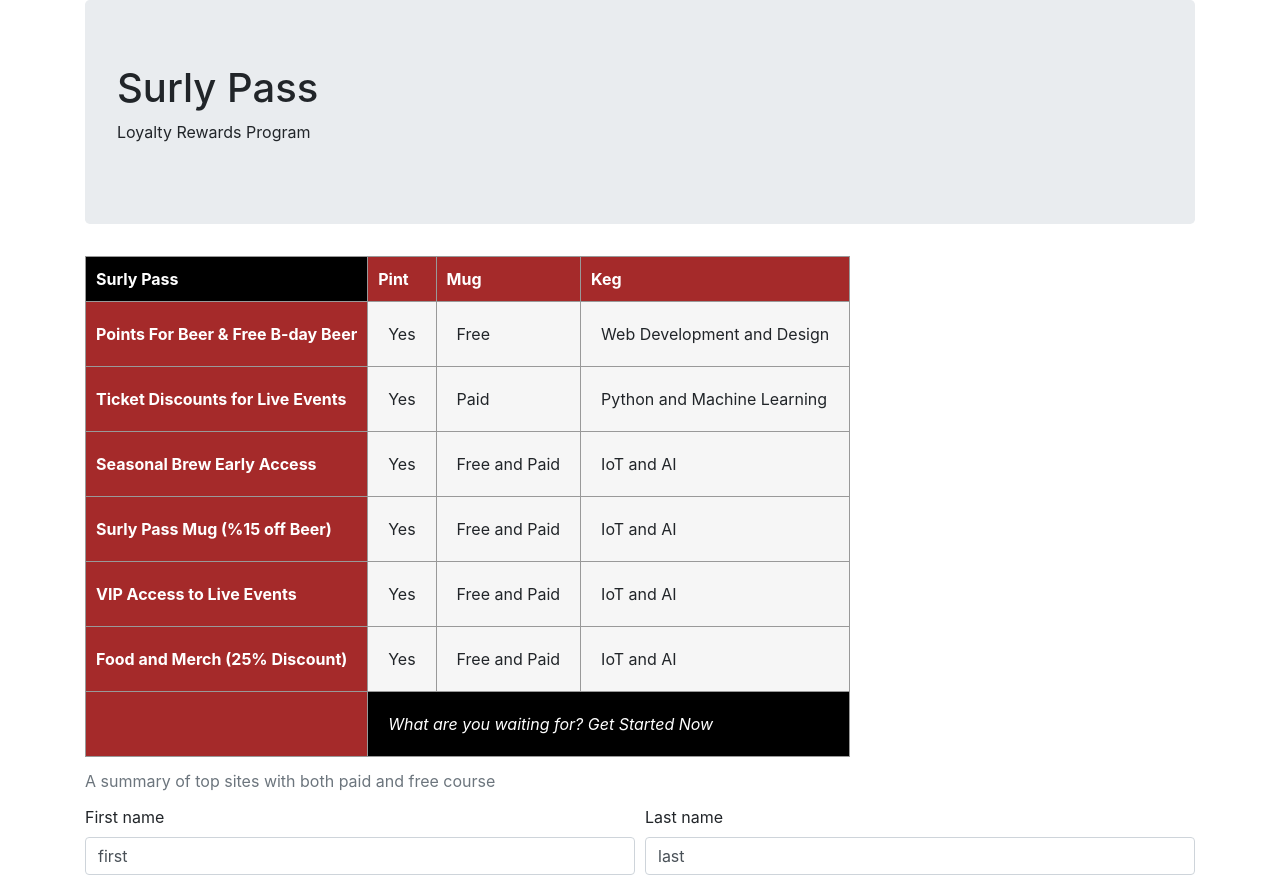
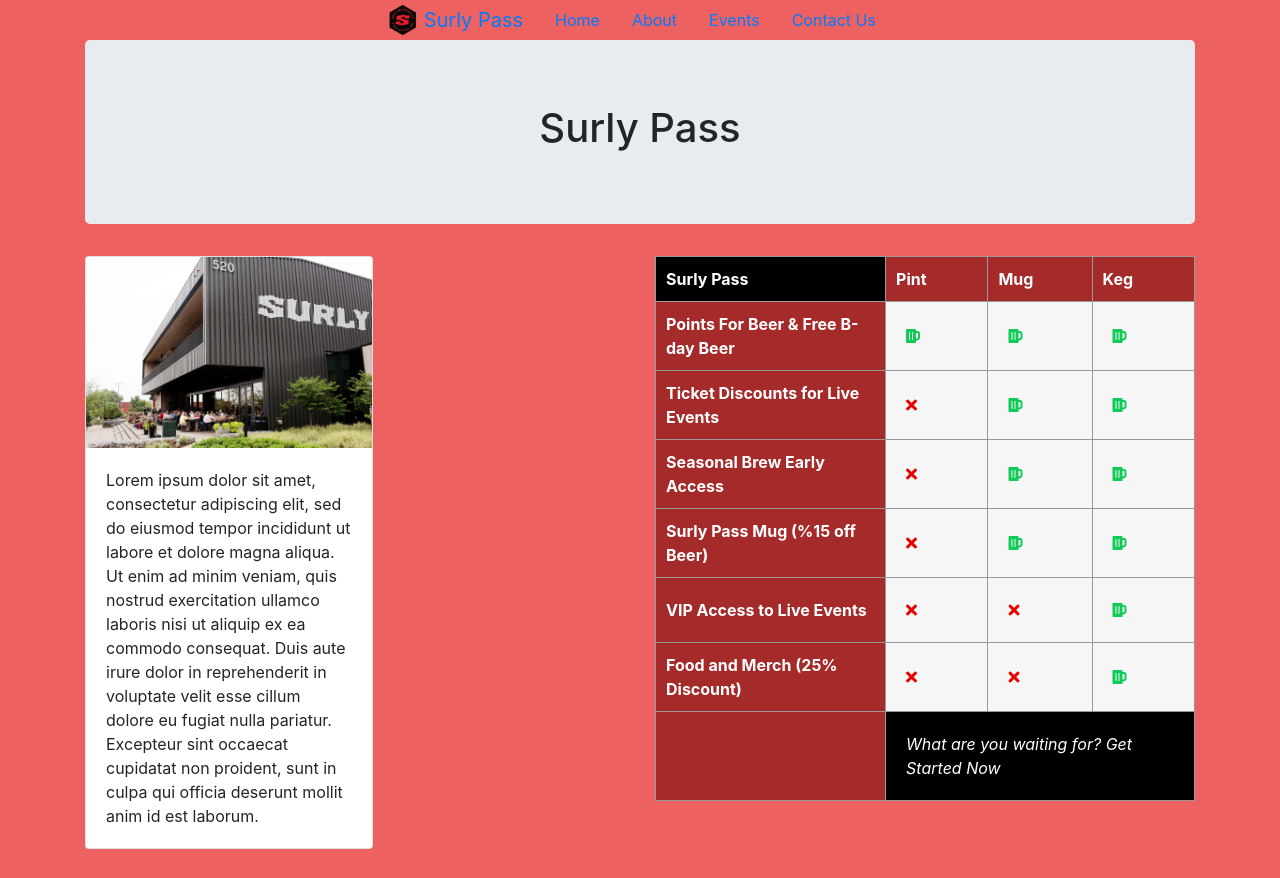
Before and after one commit to digikettech/SurlyBrewingLoyalty, a plain HTML site: page index.html in a window 1280 px wide. Shown: the top 878 px of the page. Drawn offline with nearby package versions, Linux system fonts and the light colour scheme.

Commit message:
added in icons

```diff
--- a/index.html
+++ b/index.html
@@ -6,6 +6,8 @@
         <meta name="viewport" content="width=device-width, initial-scale=1">
         <link rel="stylesheet" type="text/css" href="style.css">
         <link rel="stylesheet" href="https://cdn.jsdelivr.net/npm/bootstrap@4.6.2/dist/css/bootstrap.min.css">
+        <link rel="stylesheet" href="https://cdnjs.cloudflare.com/ajax/libs/font-awesome/5.15.3/css/all.min.css">
+
         <script src="https://cdn.jsdelivr.net/npm/jquery@3.6.4/dist/jquery.slim.min.js"></script>
         <script src="https://cdn.jsdelivr.net/npm/popper.js@1.16.1/dist/umd/popper.min.js"></script>
         <script src="https://cdn.jsdelivr.net/npm/bootstrap@4.6.2/dist/js/bootstrap.bundle.min.js"></script>
@@ -17,16 +19,55 @@
     </head>
 
     <body>
+        <div class="background">
+        <ul class="nav justify-content-center">
+            <a class="navbar-brand" href="#">
+                <img src="./images/Surly.png" width="30" height="30" class="d-inline-block align-top" alt="">
+                Surly Pass
+              </a>
+              <li class="nav-item">
+                  <a class="nav-link" href="#">Home</a>
+              </li>
+              <li class="nav-item">
+                  <a class="nav-link active" href="#">About</a>
+                </li>
+                <li class="nav-item">
+                <a class="nav-link" href="#">Events</a>
+             </li>
+            <li class="nav-item">
+              <a class="nav-link" href="#">Contact Us</a>
+            </li>
+          </ul>
+
+
+
         <div class="container">
 
-            <div class="jumbotron">
+            <div class="jumbotron text-center d-flex align-items-center justify-content-center" >
                 <h1>Surly Pass</h1>
-                <p>Loyalty Rewards Program</p>
+            </div>
+
+        </div>
+        <div class="container">
+
+            <div class="row">
+                <div class="col-sm-6">
+                    <div class="card" style="width: 18rem;">
+                        <img class="card-img-top" src="./images/building.png" alt="Card image cap">
+                        <div class="card-body">
+                          <p class="card-text">Lorem ipsum dolor sit amet, consectetur adipiscing elit, sed do eiusmod tempor incididunt ut labore et
+                            dolore magna aliqua. Ut enim ad minim veniam, quis nostrud exercitation ullamco laboris nisi ut aliquip ex ea commodo consequat.
+                             Duis aute irure dolor in reprehenderit in voluptate velit esse cillum dolore eu fugiat nulla pariatur. Excepteur sint occaecat
+                             cupidatat non proident, sunt in culpa qui officia deserunt mollit anim id est laborum.</p>
+                        </div>
+                      </div>
                 </div>
 
 
+
+                <div class="col-sm-6">
+
             <table>
-                <caption>A summary of top sites with both paid and free course</caption>
                 <thead>
                   <tr>
                     <th class="primary" scope="col">Surly Pass</th>
@@ -38,39 +79,39 @@
                 <tbody>
                   <tr>
                     <th scope="row">Points For Beer & Free B-day Beer</th>
-                    <td>Yes</td>
-                    <td>Free</td>
-                    <td>Web Development and Design</td>
+                    <td><i class="fas fa-beer" style="color: #11cb59;"></i></td>
+                    <td><i class="fas fa-beer" style="color: #11cb59;"></i></td>
+                    <td><i class="fas fa-beer" style="color: #11cb59;"></i></td>
                   </tr>
                   <tr>
                     <th scope="row">Ticket Discounts for Live Events</th>
-                    <td>Yes</td>
-                    <td>Paid</td>
-                    <td>Python and Machine Learning</td>
+                    <td><i class="fas fa-times" style="color: #eb0000;"></i></td>
+                    <td><i class="fas fa-beer" style="color: #11cb59;"></i></td>
+                    <td><i class="fas fa-beer" style="color: #11cb59;"></i></td>
                   </tr>
                   <tr>
                     <th scope="row">Seasonal Brew Early Access</th>
-                    <td>Yes</td>
-                    <td>Free and Paid</td>
-                    <td>IoT and AI</td>
+                    <td><i class="fas fa-times" style="color: #eb0000;"></i></td>
+                    <td><i class="fas fa-beer" style="color: #11cb59;"></i></td>
+                    <td><i class="fas fa-beer" style="color: #11cb59;"></i></i></td>
                   </tr>
                   <tr>
                     <th scope="row">Surly Pass Mug (%15 off Beer)</th>
-                    <td>Yes</td>
-                    <td>Free and Paid</td>
-                    <td>IoT and AI</td>
+                    <td><i class="fas fa-times" style="color: #eb0000;"></i></td>
+                    <td><i class="fas fa-beer" style="color: #11cb59;"></i></td>
+                    <td><i class="fas fa-beer" style="color: #11cb59;"></i></td>
                   </tr>
                   <tr>
                     <th scope="row">VIP Access to Live Events</th>
-                    <td>Yes</td>
-                    <td>Free and Paid</td>
-                    <td>IoT and AI</td>
+                    <td><i class="fas fa-times" style="color: #eb0000;"></i></td>
+                    <td><i class="fas fa-times" style="color: #eb0000;"></i></td>
+                    <td><i class="fas fa-beer" style="color: #11cb59;"></i></td>
                   </tr>
                   <tr>
                     <th scope="row">Food and Merch (25% Discount)</th>
-                    <td>Yes</td>
-                    <td>Free and Paid</td>
-                    <td>IoT and AI</td>
+                    <td><i class="fas fa-times" style="color: #eb0000;"></i></td>
+                    <td><i class="fas fa-times" style="color: #eb0000;"></i></td>
+                    <td><i class="fas fa-beer" style="color: #11cb59;"></i></i></td>
                   </tr>
                 </tbody>
                 <tfoot>
@@ -80,11 +121,13 @@
                   </tr>
                 </tfoot>
               </table>
+            </div>
 
-
-
-
-
+        </div>
+    </div>
+    <br>
+<div class="container">
+   <div class="row text-center d-flex align-items-center justify-content-center mt-5" id="formf">
             <form>
                 <div class="form-row">
                   <div class="form-group col-md-6">
@@ -174,8 +217,7 @@
                 </div>
                 <div class="form-group">
                 </div>
-                <button type="submit" class="btn btn-primary">Sign in</button>
-              </form>
+                <button type="submit" class="btn btn-primary">Submit</button>
 
 
                 <div class="form-group">
@@ -200,6 +242,9 @@
                     <label for="cvc">CVC</label>
                     <input type="text" class="form-control" id="cvc" />
                 </div>
+            </form>
+            </div>
+        </div>
       </div>
 
 
@@ -211,9 +256,7 @@
 
 
 
-
     </div>
-
             <!-- jQuery and Bootstrap Bundle (includes Popper) -->
     <script src="https://code.jquery.com/jquery-3.5.1.slim.min.js"></script>
     <script src="https://stackpath.bootstrapcdn.com/bootstrap/4.5.0/js/bootstrap.bundle.min.js"></script>
--- a/style.css
+++ b/style.css
@@ -1,4 +1,12 @@
+.background {
+    background-color: #ed6161;
 
+}
+
+
+#formf {
+    border: 2px solid black;
+}
 
 .listPoints
 {
```
Also changed, not shown: images/Surly.png (added), images/building.png (added). Lines whose indentation alone changed are shown as unchanged.
